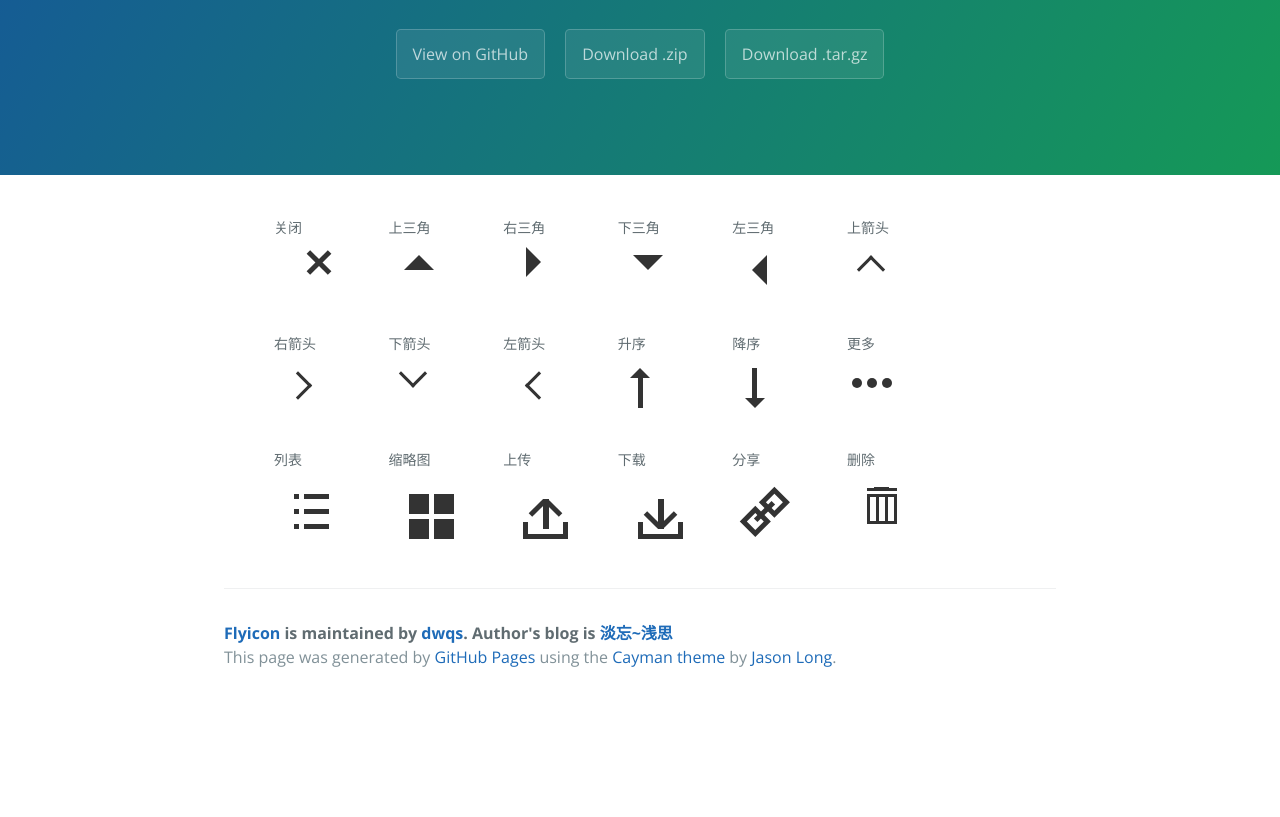
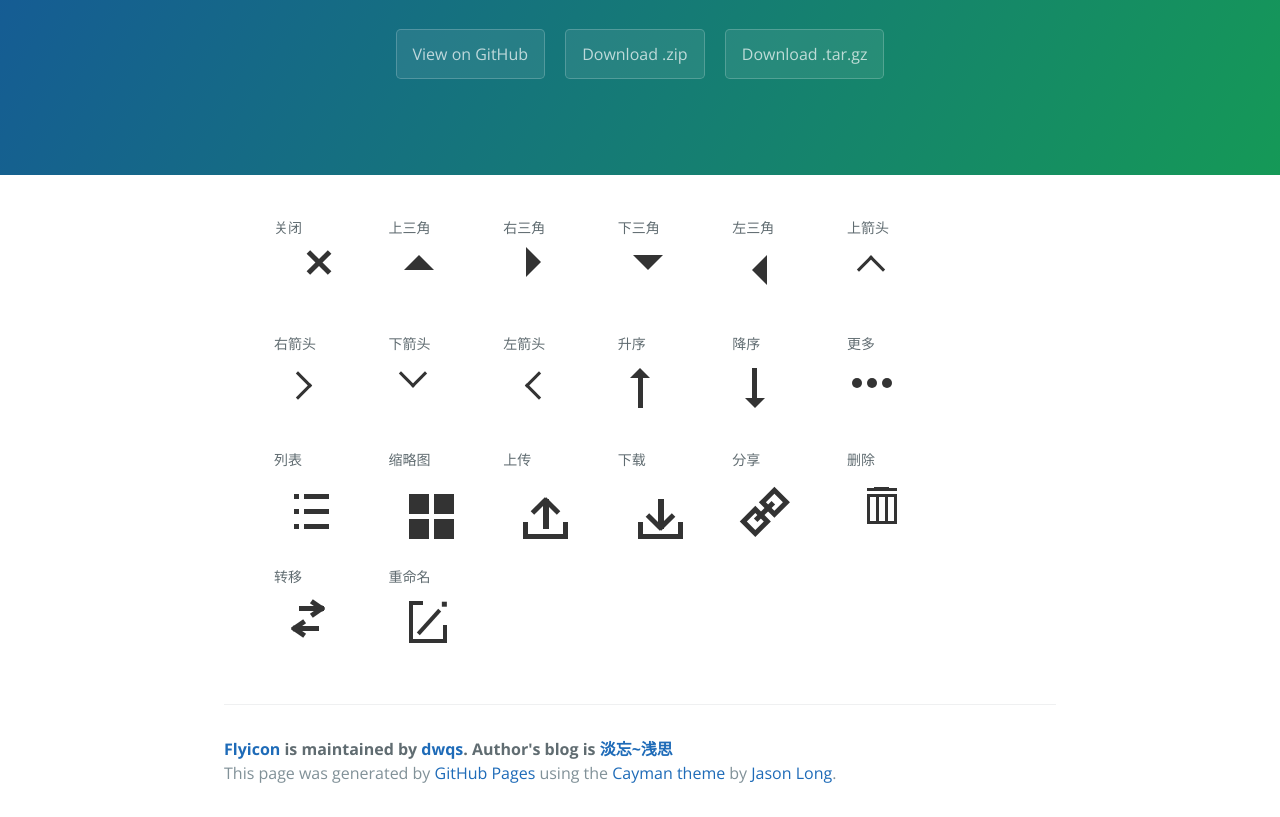
Before and after one commit to dwqs/FlyIcon, a plain HTML site: page index.html in a window 1280 px wide. Shown: the part 208-1025 px from the top of the page. Before the commit the page ends 909 px from the top, so only its background shows below. Drawn offline with nearby package versions, Linux system fonts and the light colour scheme.

Commit message:
fix&rename&transfer

```diff
--- a/index.html
+++ b/index.html
@@ -143,6 +143,24 @@
                     <span class="icon-desc">删除</span>
                 </div>
             </li>
+            <li class="flyicon-item">
+                <div class="flyicon">
+                    <span class="icon transfer">
+                        <span></span>
+                        <span></span>
+                    </span>
+                    <span class="icon-desc">转移</span>
+                </div>
+            </li>
+            <li class="flyicon-item">
+                <div class="flyicon">
+                    <span class="icon rename">
+                        <span></span>
+                        <span></span>
+                    </span>
+                    <span class="icon-desc">重命名</span>
+                </div>
+            </li>
         </ul>
 
         <footer class="site-footer">
--- a/stylesheets/flyicon.css
+++ b/stylesheets/flyicon.css
@@ -293,7 +293,6 @@
 .download span:last-child:before,.download span:last-child:after,
 .upload span:last-child:before,.upload span:last-child:after{
     position: absolute;
-    top: 11px;
     content: '';
     width: 5px;
     height: 20px;
@@ -301,26 +300,28 @@
 }
 
 .download span:last-child:before{
-    left: -8px;
+    top: 13px;
+    left: -6px;
     transform: rotateZ(-45deg);
 }
 
 .download span:last-child:after{
-    left: 8px;
+    top: 13px;
+    left: 6px;
     transform: rotateZ(45deg);
 }
 
 .upload span:last-child:before,.upload span:last-child:after{
-    top: -1px;
+    top: -3px;
 }
 
 .upload span:last-child:before{
-    left: -8px;
+    left: -6px;
     transform: rotateZ(45deg);
 }
 
 .upload span:last-child:after{
-    left: 8px;
+    left: 6px;
     transform: rotateZ(-45deg);
 }
 
@@ -398,3 +399,100 @@
     height: 3px;
     background: #333;
 }
+
+/*转移*/
+.transfer{
+    left: 20px;
+}
+
+.transfer span{
+    position: relative;
+    display: block;
+    width: 25px;
+    height: 5px;
+    background: #333;
+}
+
+.transfer span:first-child{
+    top: -5px;
+    left: 5px;
+}
+
+.transfer span:first-child:before,.transfer span:first-child:after,
+.transfer span:last-child:before,.transfer span:last-child:after{
+    position: absolute;
+    content: '';
+    width: 15px;
+    height: 5px;
+    background: #333;
+}
+
+.transfer span:first-child:before{
+    transform: rotateZ(35deg);
+    top: -3px;
+    left: 11px;
+}
+
+.transfer span:first-child:after{
+    transform: rotateZ(-35deg);
+    top: 3px;
+    left: 11px;
+}
+
+.transfer span:last-child{
+    top: 10px;
+}
+
+.transfer span:last-child:before{
+    transform: rotateZ(-35deg);
+    top: -3px;
+    left: -3px;
+}
+
+.transfer span:last-child:after{
+    transform: rotateZ(35deg);
+    top: 3px;
+    left: -3px;
+}
+
+/*重命名*/
+.rename{
+    top: 35px;
+    left: 20px;
+    width: 38px;
+    height: 42px;
+    border: 4px solid #333;
+}
+
+.rename span:first-child{
+    position: absolute;
+    z-index:222;
+    top: 15px;
+    width: 32px;
+    height: 4px;
+    background: #333;
+    transform: rotateZ(-48deg);
+}
+
+.rename span:first-child:before{
+    position: absolute;
+    z-index: 22;
+    top: -1px;
+    left: 37px;
+    content: '';
+    width: 5px;
+    height: 5px;
+    background: #333;
+    transform: rotateZ(48deg);
+}
+
+.rename span:last-child{
+    position: absolute;
+    top: -10px;
+    left: 10px;
+    z-index: 11;
+    content: '';
+    width: 25px;
+    height: 30px;
+    background: #fff;
+}
```
